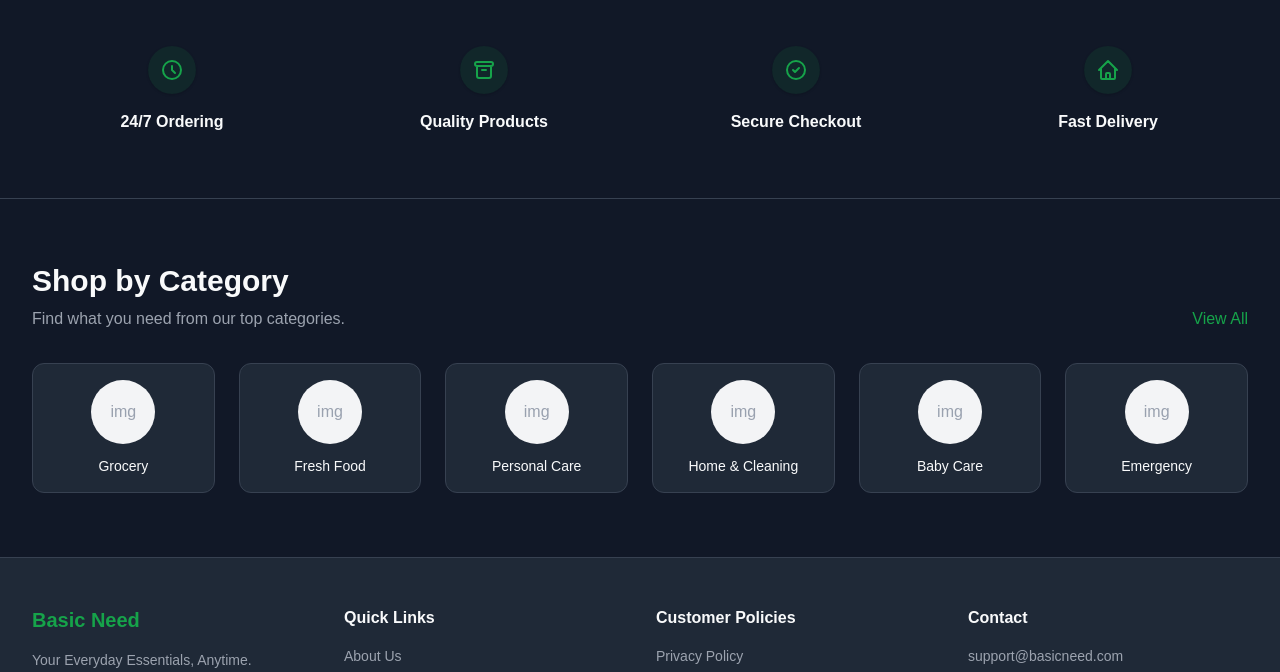
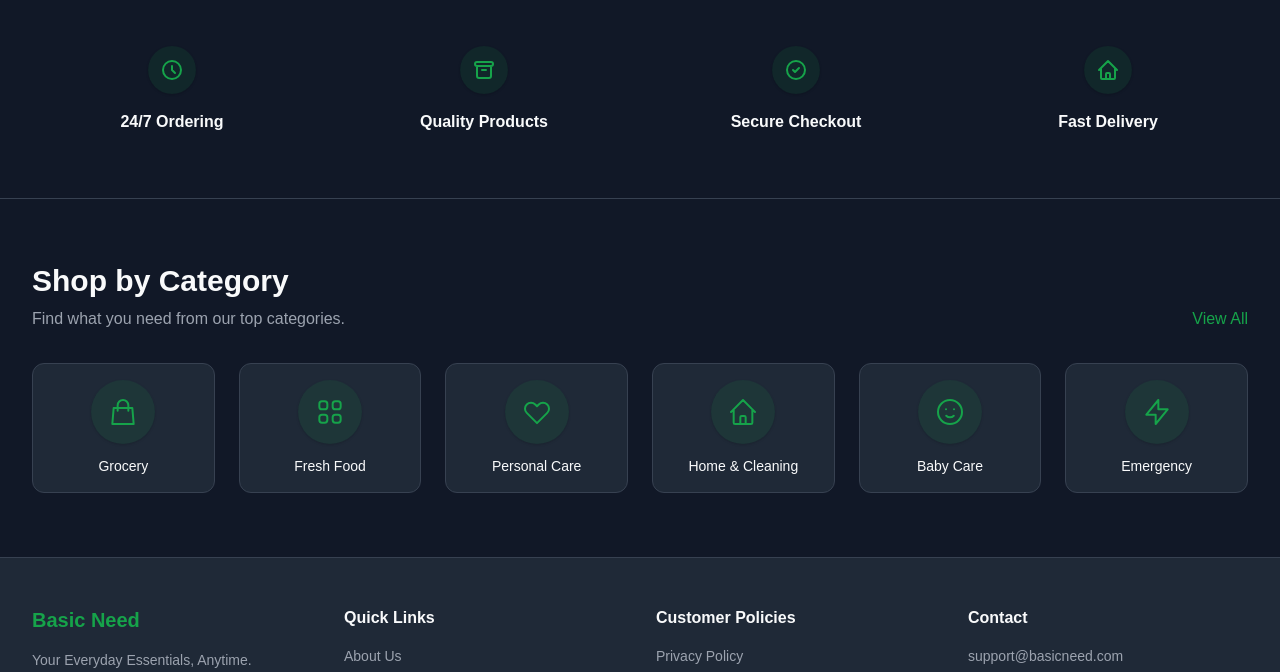
Before and after one commit to sathibodeoffice-netizen/basic-need, a Next.js app: page / in a window 1280 px wide. Shown: the part 523-1195 px from the top of the page. Built offline with nearby package versions, Linux system fonts and the light colour scheme; no server answers.

Commit message:
Replace img text with SVG icons in categories section

```diff
--- a/src/app/page.tsx
+++ b/src/app/page.tsx
@@ -75,13 +75,20 @@ export default function HomePage() {
           </div>
 
           <div className="grid grid-cols-2 md:grid-cols-4 lg:grid-cols-6 gap-4 md:gap-6">
-            {['Grocery', 'Fresh Food', 'Personal Care', 'Home & Cleaning', 'Baby Care', 'Emergency'].map((cat, i) => (
-              <div key={i} className="bg-surface border border-border rounded-xl p-4 text-center cursor-pointer hover:border-primary hover:shadow-md transition-all">
-                <div className="w-16 h-16 mx-auto bg-gray-100 rounded-full mb-3 flex items-center justify-center text-gray-400">
-                  img
+            {[
+              { name: 'Grocery', icon: <svg className="w-8 h-8" fill="none" viewBox="0 0 24 24" stroke="currentColor"><path strokeLinecap="round" strokeLinejoin="round" strokeWidth={1.5} d="M16 11V7a4 4 0 00-8 0v4M5 9h14l1 12H4L5 9z" /></svg> },
+              { name: 'Fresh Food', icon: <svg className="w-8 h-8" fill="none" viewBox="0 0 24 24" stroke="currentColor"><path strokeLinecap="round" strokeLinejoin="round" strokeWidth={1.5} d="M4 6a2 2 0 012-2h2a2 2 0 012 2v2a2 2 0 01-2 2H6a2 2 0 01-2-2V6zM14 6a2 2 0 012-2h2a2 2 0 012 2v2a2 2 0 01-2 2h-2a2 2 0 01-2-2V6zM4 16a2 2 0 012-2h2a2 2 0 012 2v2a2 2 0 01-2 2H6a2 2 0 01-2-2v-2zM14 16a2 2 0 012-2h2a2 2 0 012 2v2a2 2 0 01-2 2h-2a2 2 0 01-2-2v-2z" /></svg> },
+              { name: 'Personal Care', icon: <svg className="w-8 h-8" fill="none" viewBox="0 0 24 24" stroke="currentColor"><path strokeLinecap="round" strokeLinejoin="round" strokeWidth={1.5} d="M4.318 6.318a4.5 4.5 0 000 6.364L12 20.364l7.682-7.682a4.5 4.5 0 00-6.364-6.364L12 7.636l-1.318-1.318a4.5 4.5 0 00-6.364 0z" /></svg> },
+              { name: 'Home & Cleaning', icon: <svg className="w-8 h-8" fill="none" viewBox="0 0 24 24" stroke="currentColor"><path strokeLinecap="round" strokeLinejoin="round" strokeWidth={1.5} d="M3 12l2-2m0 0l7-7 7 7M5 10v10a1 1 0 001 1h3m10-11l2 2m-2-2v10a1 1 0 01-1 1h-3m-6 0a1 1 0 001-1v-4a1 1 0 011-1h2a1 1 0 011 1v4a1 1 0 001 1m-6 0h6" /></svg> },
+              { name: 'Baby Care', icon: <svg className="w-8 h-8" fill="none" viewBox="0 0 24 24" stroke="currentColor"><path strokeLinecap="round" strokeLinejoin="round" strokeWidth={1.5} d="M14.828 14.828a4 4 0 01-5.656 0M9 10h.01M15 10h.01M21 12a9 9 0 11-18 0 9 9 0 0118 0z" /></svg> },
+              { name: 'Emergency', icon: <svg className="w-8 h-8" fill="none" viewBox="0 0 24 24" stroke="currentColor"><path strokeLinecap="round" strokeLinejoin="round" strokeWidth={1.5} d="M13 10V3L4 14h7v7l9-11h-7z" /></svg> }
+            ].map((cat, i) => (
+              <Link href="/categories" key={i} className="bg-surface border border-border rounded-xl p-4 text-center group cursor-pointer hover:border-primary hover:shadow-md transition-all">
+                <div className="w-16 h-16 mx-auto bg-primary/10 text-primary rounded-full mb-3 flex items-center justify-center group-hover:bg-primary group-hover:text-white group-hover:scale-110 transition-all duration-300 shadow-sm">
+                  {cat.icon}
                 </div>
-                <h3 className="font-medium text-sm text-text-main">{cat}</h3>
-              </div>
+                <h3 className="font-medium text-sm text-text-main group-hover:text-primary transition-colors">{cat.name}</h3>
+              </Link>
             ))}
           </div>
         </section>
```
